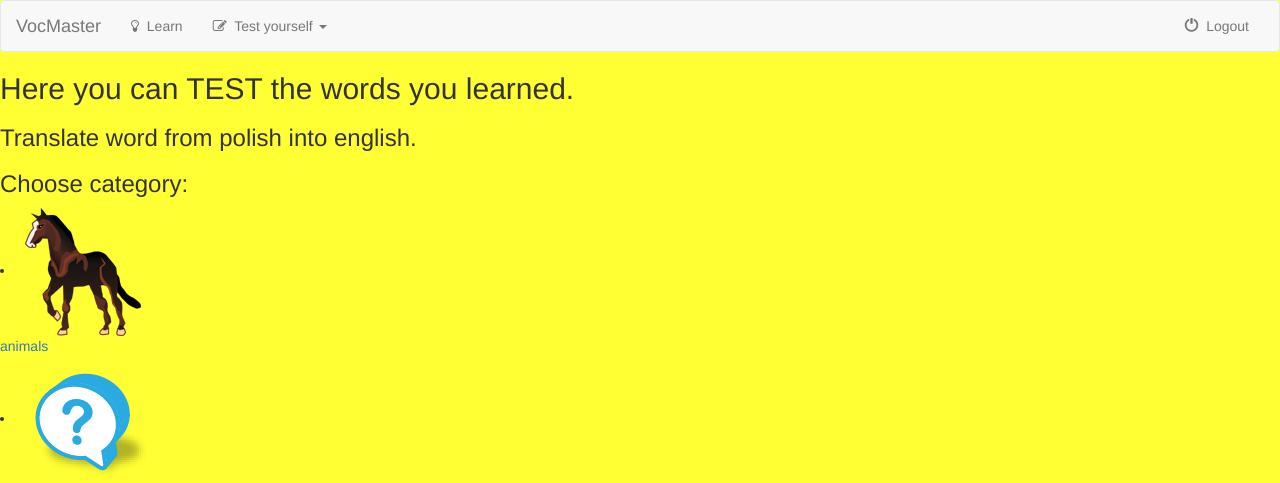
After one commit to daria-n/Learn_vocabulary_web_app, a Django app: page /test2/ in a window 1280 px wide. The commit adds this page. Shown: the top 483 px of the page. Run offline with Django 3.2, Linux system fonts and the light colour scheme; a user stored in the database is signed in; data comes from the database, SQL or seed files in the repository; both versions use the stored data as it was after the commit; some libraries are stand-ins or nearby versions.

Commit message:
test pages better organized

```diff
--- a/website/vocabulary/static/vocabulary/js/main.js
+++ b/website/vocabulary/static/vocabulary/js/main.js
@@ -4,10 +4,18 @@ var score = 0;
 var index_array;
 var shuffled_index_array;
 var obj;
+var given_lang;
+var to_translate_lang;
 
 $(document).ready(function () {
 
-    $('form').get(0).reset();
+    if (window.location.pathname == '/test1/' || window.location.pathname == '/test2/')
+        setGivenLanguage();
+
+    if ((window.location.pathname).indexOf('test_translate') > 0) {
+        getGivenLanguage();
+        $('form').get(0).reset();
+    }
 
     $("#start_test_button").click(function () {
         startTheTest();
@@ -71,6 +79,36 @@ function startTheTest() {
     loadWords();
 }
 
+function setGivenLanguage() {
+    if ($('#given_language').text() == 'english') {
+        given_lang = 'eng';
+        to_translate_lang = 'pol';
+    }
+    else if ($('#given_language').text() == 'polish') {
+        given_lang = 'pol';
+        to_translate_lang = 'eng';
+    }
+    localStorage.setItem("given_lang", given_lang);
+    localStorage.setItem("to_translate_lang", to_translate_lang);
+}
+
+function getGivenLanguage() {
+    given_lang = localStorage.getItem("given_lang");
+    to_translate_lang = localStorage.getItem("to_translate_lang");
+    if (given_lang == 'eng') {
+        $('#set_given_lang').text('english');
+        $('#set_to_translate_lang').text('polish');
+        $('.dropdown-menu li').filter('.eng_pol').addClass('active');
+        $('.dropdown-menu li').filter('.pol_eng').remove('active');
+    }
+    else {
+        $('#set_given_lang').text('polish');
+        $('#set_to_translate_lang').text('english');
+        $('.dropdown-menu li').filter('.pol_eng').addClass('active');
+        $('.dropdown-menu li').filter('.eng_pol').remove('active');
+    }
+}
+
 function loadWords() {
     var command = $('#chosen_category').text();
     $.ajax({
@@ -96,11 +134,11 @@ function loadWords() {
 }
 
 function showNextWord() {
-    $('#word_to_translate').text(shuffled_index_array[word_index] + ": " + obj['words'][shuffled_index_array[word_index]]['eng']);
+    $('#word_to_translate').text(shuffled_index_array[word_index] + ": " + obj['words'][shuffled_index_array[word_index]][given_lang]);
 }
 
 function checkUserInput() {
-    var correct = obj['words'][shuffled_index_array[word_index]]['pol'];
+    var correct = obj['words'][shuffled_index_array[word_index]][to_translate_lang];
     var input = $("#user_translation").val();
     if (correct == input) {
         alert("Correct! :)");
--- a/website/vocabulary/static/vocabulary/style.css
+++ b/website/vocabulary/static/vocabulary/style.css
@@ -34,6 +34,11 @@ body {
     display: none;
 }
 */
+#word_to_translate {
+    color: blue;
+    font-size: 150%;
+}
+
 #repeat_test_button{
     display: none;
 }
--- a/website/vocabulary/templates/vocabulary/base.html
+++ b/website/vocabulary/templates/vocabulary/base.html
@@ -4,9 +4,9 @@
     <meta charset="UTF-8">
     <title>{% block title %}Learn vocabulary with me!{% endblock %}</title>
     {% load staticfiles %}
-    <link rel="stylesheet" href="https://maxcdn.bootstrapcdn.com/bootstrap/3.3.6/css/bootstrap.min.css" />
+    <link rel="stylesheet" href="https://maxcdn.bootstrapcdn.com/bootstrap/3.3.6/css/bootstrap.min.css"/>
     <link href='https://fonts.googleapis.com/css?family=Satisfy' rel='stylesheet' type='text/css'>
-    <link rel="stylesheet" type="text/css" href="{% static 'vocabulary/style.css' %}" />
+    <link rel="stylesheet" type="text/css" href="{% static 'vocabulary/style.css' %}"/>
     <link href="{% static 'vocabulary/font-awesome/css/font-awesome.min.css' %}" rel="stylesheet">
     <script src="https://ajax.googleapis.com/ajax/libs/jquery/2.2.0/jquery.min.js"></script>
     <script src="https://maxcdn.bootstrapcdn.com/bootstrap/3.3.6/js/bootstrap.min.js"></script>
@@ -38,10 +38,18 @@
                         <span class="fa fa-lightbulb-o"></span>&nbsp Learn
                     </a>
                 </li>
-                    <li class="{% if url_name == 'testing' %}active{% endif %}">
-                        <a href="{% url 'vocabulary:testing' %}">
-                            <span class="fa fa-edit"></span>&nbsp Test yourself
+                <li class="dropdown">
+                    <a href="#" class="dropdown-toggle" data-toggle="dropdown">
+                        <span class="fa fa-edit"></span>&nbsp Test yourself <span class="caret"></span>
                     </a>
+                    <ul class="dropdown-menu">
+                        <li class="eng_pol {% if url_name == 'testing1_categories' %}active{% endif %}">
+                            <a href="{% url 'vocabulary:testing1_categories' %}">Translate into polish</a>
+                        </li>
+                        <li class="pol_eng {% if url_name == 'testing2_categories'%}active{% endif %}">
+                            <a href="{% url 'vocabulary:testing2_categories' %}">Translate into english</a>
+                        </li>
+                    </ul>
                 </li>
                 {% endwith %}
                 <!-- PROGRESS and PROFILE visible only when user is logged
--- /dev/null
+++ b/website/vocabulary/templates/vocabulary/test2_categories.html
@@ -0,0 +1,36 @@
+{% extends 'vocabulary/base.html' %}
+
+{% block title %}Test yourself{% endblock %}
+
+{% block body %}
+
+{% load static %}
+
+<h2>Here you can TEST the words you learned.</h2>
+<h3>Translate word from <span id="given_language">polish</span> into english.</h3>
+
+{% if categories %}
+<h3>Choose category:</h3>
+{% for cat in categories %}
+<li><a href="{% url 'vocabulary:testing_translate' cat.category %}"> <img src="{% static cat.picture %}" alt=""/> <br>
+    {{ cat }} </a></li>
+{% endfor %}
+{% else %}
+<h3>There are no words in the database</h3>
+{% endif %}
+
+<!--
+<h3>Choose testing method:</h3>
+<ul>
+    <li> <a href="#"> wybierz ilustrację na podstawie słówka (4 dostępne do wyboru) </a> </li>
+    <li> <a href="#"> wybierz słówko na podstawie ilustracji (4 dostępne do wyboru) </a> </li>
+    <li> <a href="#"> wybierz poprawne tłumaczenie spośród podanych (3 lub 4 dostępne) </a> </li>
+    <li> <a href="#"> uzupełnij zdanie słówkiem tak, aby miało sens (3 lub 4 opcje do wyboru) </a> </li>
+    <li> <a href="#"> wybierz poprawne tłumaczenie zdania </a> </li>
+    <li> <a href="#"> zestaw kilku wyrazów i wybierz które nie pasuje do reszty </a> </li>
+    <li> <a href="#"> wybierz słówko na podstawie słuchu </a> </li>
+    <li> <a href="#"> na podstawie słuchu napisz wyraz lub zdanie </a> </li>
+    <li> <a href="#"> na podstawie obrazka napisz słowo </a> </li>
+</ul>
+-->
+{% endblock %}
--- a/website/vocabulary/templates/vocabulary/test_category.html
+++ b/website/vocabulary/templates/vocabulary/test_translate.html
@@ -7,11 +7,12 @@
 {% load static %}
 
 <h2>Here you can TEST the words from chosen category: <span id="chosen_category">{{ object }}</span>.</h2>
+<h3>Translate the word given in <span id="set_given_lang"></span> into <span id="set_to_translate_lang"></span>:</h3>
 <button type="submit" class="btn btn-default" id="start_test_button">CLICK TO START THE TEST! :)</button>
 <div id="word_to_translate"></div>
 <form class="form-inline" id="testing_form">
     <div class="form-group">
-        <label for="user_translation">Polish:</label>
+        <label for="user_translation">Your answer:</label>
         <input type="text" class="form-control" id="user_translation">
     </div>
     <div class="actions">
--- a/website/vocabulary/urls.py
+++ b/website/vocabulary/urls.py
@@ -16,10 +16,12 @@ urlpatterns = [
     url(r'^learn/$', views.LearningView.as_view(), name='learning'),
     # /vocabulary/learn/<category_name>/
     url(r'^learn/(?P<slug>[-\w]+)/$', views.CategoryLearningView.as_view(), name='learn_by_category'),
-    # /vocabulary/test/
-    url(r'^test/$', views.TestingView.as_view(), name='testing'),
-    # /vocabulary/test/<category_name>/
-    url(r'^test/(?P<slug>[-\w]+)/$', views.CategoryTestingView.as_view(), name='test_by_category'),
+    # /vocabulary/test1/ (translate english word into polish)
+    url(r'^test1/$', views.TestingView1.as_view(), name='testing1_categories'),
+    # /vocabulary/test2/ (translate polish word into english)
+    url(r'^test2/$', views.TestingView2.as_view(), name='testing2_categories'),
+    # /vocabulary/test{1,2}/<category_name>/
+    url(r'^test_translate/(?P<slug>[-\w]+)/$', views.CategoryTestingView.as_view(), name='testing_translate'),
     # /tralala/json/
     url(r'^tralala/json', views.json, name='json'),
 ]
--- a/website/vocabulary/views.py
+++ b/website/vocabulary/views.py
@@ -7,6 +7,8 @@ from .models import Word, Category
 from .forms import UserForm
 from django.http import JsonResponse
 import json as js
+
+
 # from django.urls import reverse
 
 
@@ -32,20 +34,23 @@ class IndexView(generic.ListView):
 
 
 def json(request):
-    if request.is_ajax():
-        command = request.GET['Command']
-        category_id = Category.objects.get(category=command).id
-        my_data = Word.objects.filter(category=category_id)
-        total_num = my_data.count()
-        data = js.dumps({'words': [{'eng': elem.english, 'pol': elem.polish} for elem in my_data]})
-        context = {'all_data': data, 'counter': total_num}
-        return JsonResponse(context, safe=False)
+    if not request.user.is_authenticated():
+        return redirect('vocabulary:index')
     else:
-        # return redirect('vocabulary:index')
-        my_data = Word.objects.all()
-        my_data = list(reversed(my_data))
-        count = len(my_data)
-        return render(request, 'vocabulary/json.html', {'current_data': my_data, 'count': count})
+        if request.is_ajax():
+            command = request.GET['Command']
+            category_id = Category.objects.get(category=command).id
+            my_data = Word.objects.filter(category=category_id)
+            total_num = my_data.count()
+            data = js.dumps({'words': [{'eng': elem.english, 'pol': elem.polish} for elem in my_data]})
+            context = {'all_data': data, 'counter': total_num}
+            return JsonResponse(context, safe=False)
+        else:
+            # return redirect('vocabulary:index')
+            my_data = Word.objects.all()
+            my_data = list(reversed(my_data))
+            count = len(my_data)
+            return render(request, 'vocabulary/json.html', {'current_data': my_data, 'count': count})
 
 
 class LearningView(generic.ListView):
@@ -76,8 +81,22 @@ class CategoryLearningView(generic.DetailView):
             return self.render_to_response(context)
 
 
-class TestingView(generic.ListView):
-    template_name = 'vocabulary/test.html'
+class TestingView1(generic.ListView):
+    template_name = 'vocabulary/test1_categories.html'
+    context_object_name = 'categories'
+
+    def get_queryset(self):
+        return Category.objects.all()
+
+    def get(self, request):
+        if not request.user.is_authenticated():
+            return redirect('vocabulary:index')
+        else:
+            return render(request, self.template_name, {self.context_object_name: self.get_queryset()})
+
+
+class TestingView2(generic.ListView):
+    template_name = 'vocabulary/test2_categories.html'
     context_object_name = 'categories'
 
     def get_queryset(self):
@@ -92,7 +111,7 @@ class TestingView(generic.ListView):
 
 class CategoryTestingView(generic.DetailView):
     model = Category
-    template_name = 'vocabulary/test_category.html'
+    template_name = 'vocabulary/test_translate.html'
     slug_url_kwarg = 'slug'
 
     def get(self, request, **kwargs):
```
Also changed, not shown: website/vocabulary/templates/vocabulary/base_visitor.html (+0 -24 lines), website/vocabulary/templates/vocabulary/test1_categories.html (renamed from website/vocabulary/templates/vocabulary/test.html, +6 -4 lines), website/db.sqlite3. Lines whose indentation alone changed are shown as unchanged.
